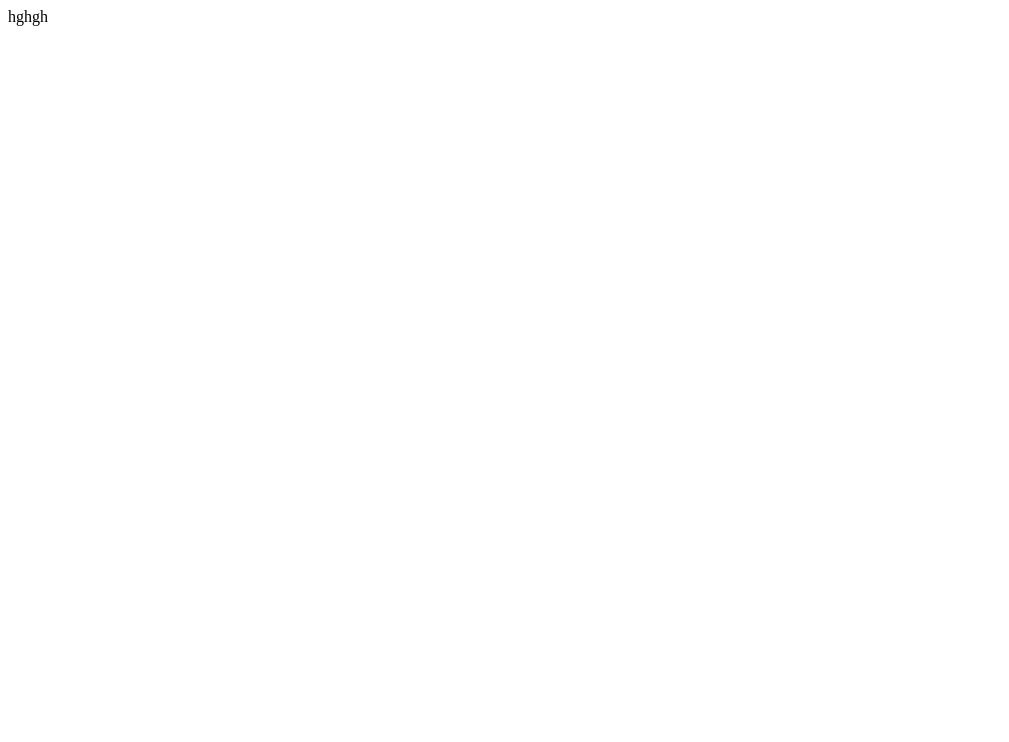
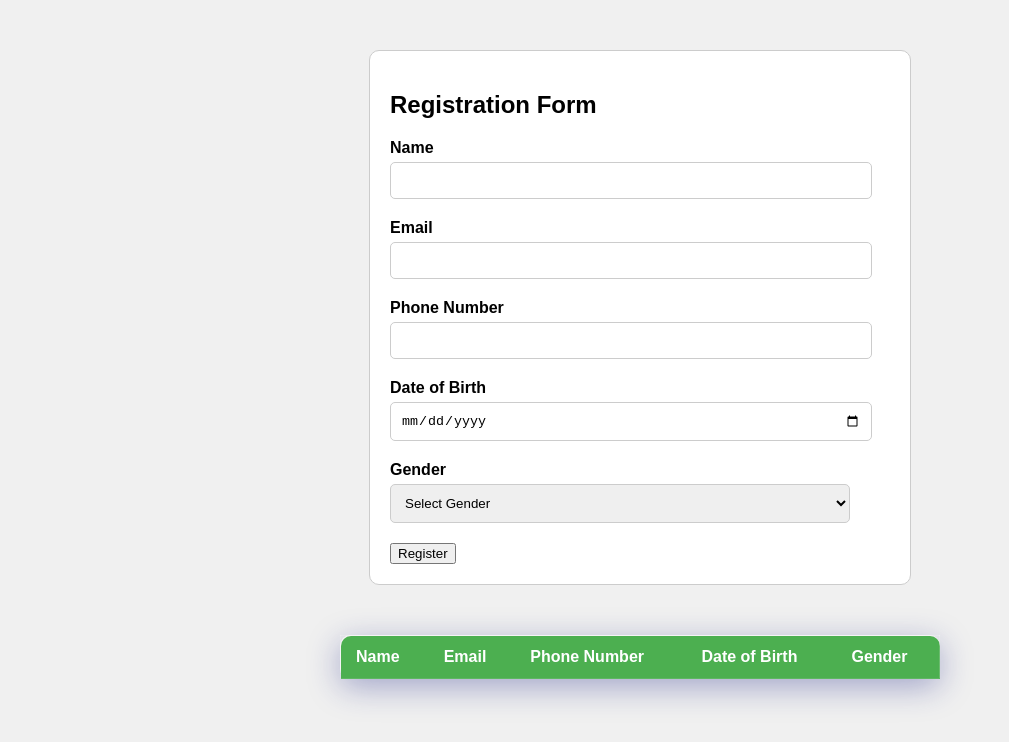
Before and after one commit to Sumandas01/Javascript-project, a plain HTML site: page index.html in a window 1280 px wide. Shown: the whole page, without its empty margins (0-1009 px from the left). Drawn offline with Linux system fonts and the light colour scheme; files that its build step writes are made by us from their sources.

Commit message:
Update index.html

```diff
--- a/index.html
+++ b/index.html
@@ -1 +1,57 @@
-hghgh
+<!DOCTYPE html>
+<html lang="en">
+<head>
+<meta charset="UTF-8">
+<meta name="viewport" content="width=device-width, initial-scale=1.0">
+<title>Registration Form</title>
+<link rel="stylesheet" href="/LearningCrud/Design/LearningCrud.css">
+<script src="/LearningCrud/Script/LearningCrud.js"></script>
+</head>
+<body class="LearningCrud-body">
+  <div class="container">
+    <h2>Registration Form</h2>
+      <div class="form-group">
+        <label for="name">Name</label>
+        <input type="text" id="name" name="name" class="form-control" required>
+      </div>
+      <div class="form-group">
+        <label for="email">Email</label>
+        <input type="email" id="email" name="email" class="form-control" required>
+      </div>
+      <div class="form-group">
+        <label for="phone">Phone Number</label>
+        <input type="tel" id="phone" name="phone" class="form-control" required>
+      </div>
+      <div class="form-group">
+        <label for="dob">Date of Birth</label>
+        <input type="date" id="dob" name="dob" class="form-control" required>
+      </div>
+      <div class="form-group">
+        <label for="gender">Gender</label>
+        <select id="gender" name="gender" id="Gender" class="form-control" required>
+          <option value="">Select Gender</option>
+          <option value="male">Male</option>
+          <option value="female">Female</option>
+          <option value="other">Other</option>
+        </select>
+      </div>
+      <button id="SubmitFormbtn">Register</button>
+  </div>
+</body>
+</html>
+
+<div class="containerTbl">
+  <table id="LearningCrudTbl">
+    <thead>
+      <tr>
+        <th>Name</th>
+        <th>Email</th>
+        <th>Phone Number</th>
+        <th>Date of Birth</th>
+        <th>Gender</th>
+      </tr>
+    </thead>
+    <tbody id="LearningCrudTblTbody">
+    </tbody>
+  </table>
+</div>
```
